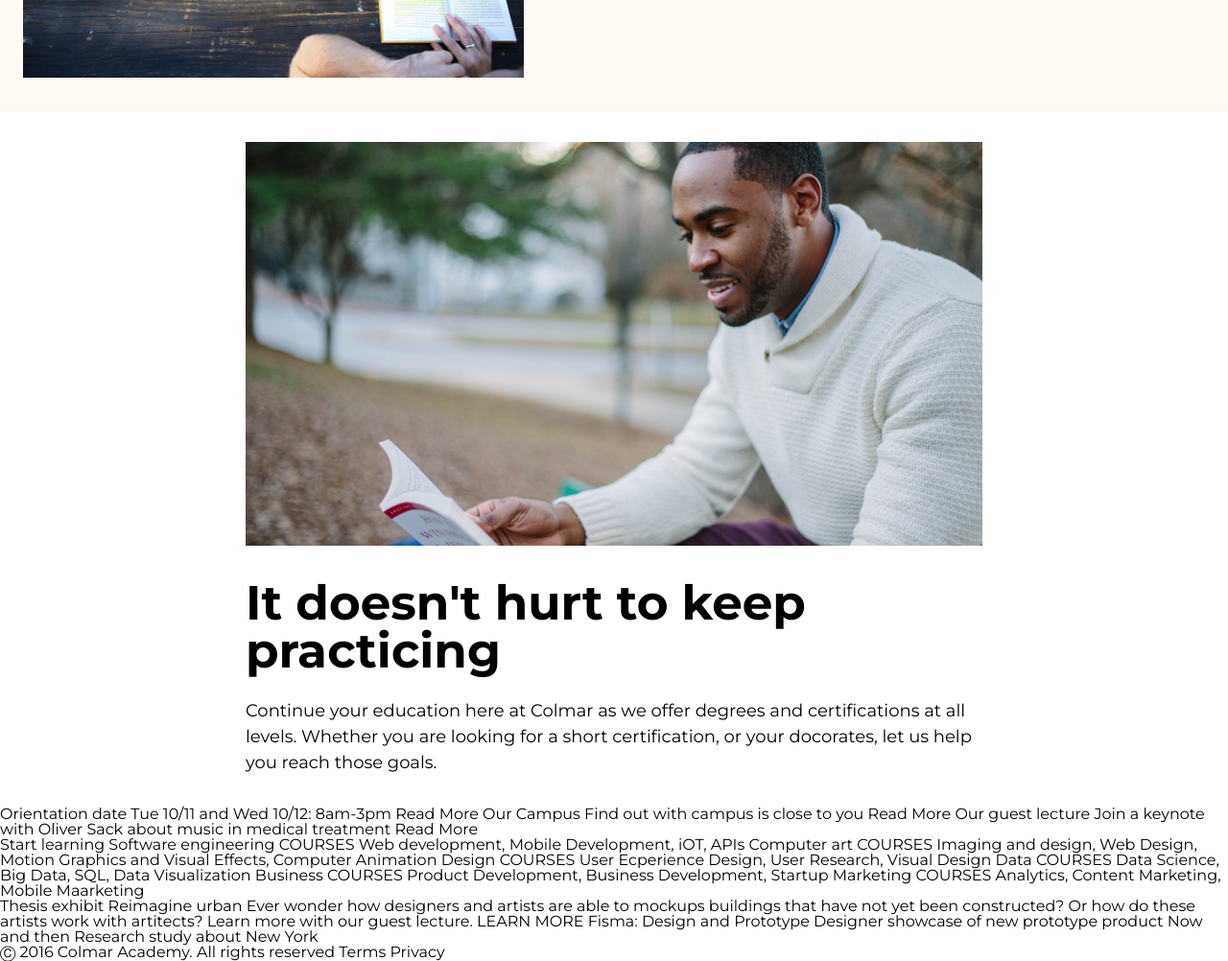
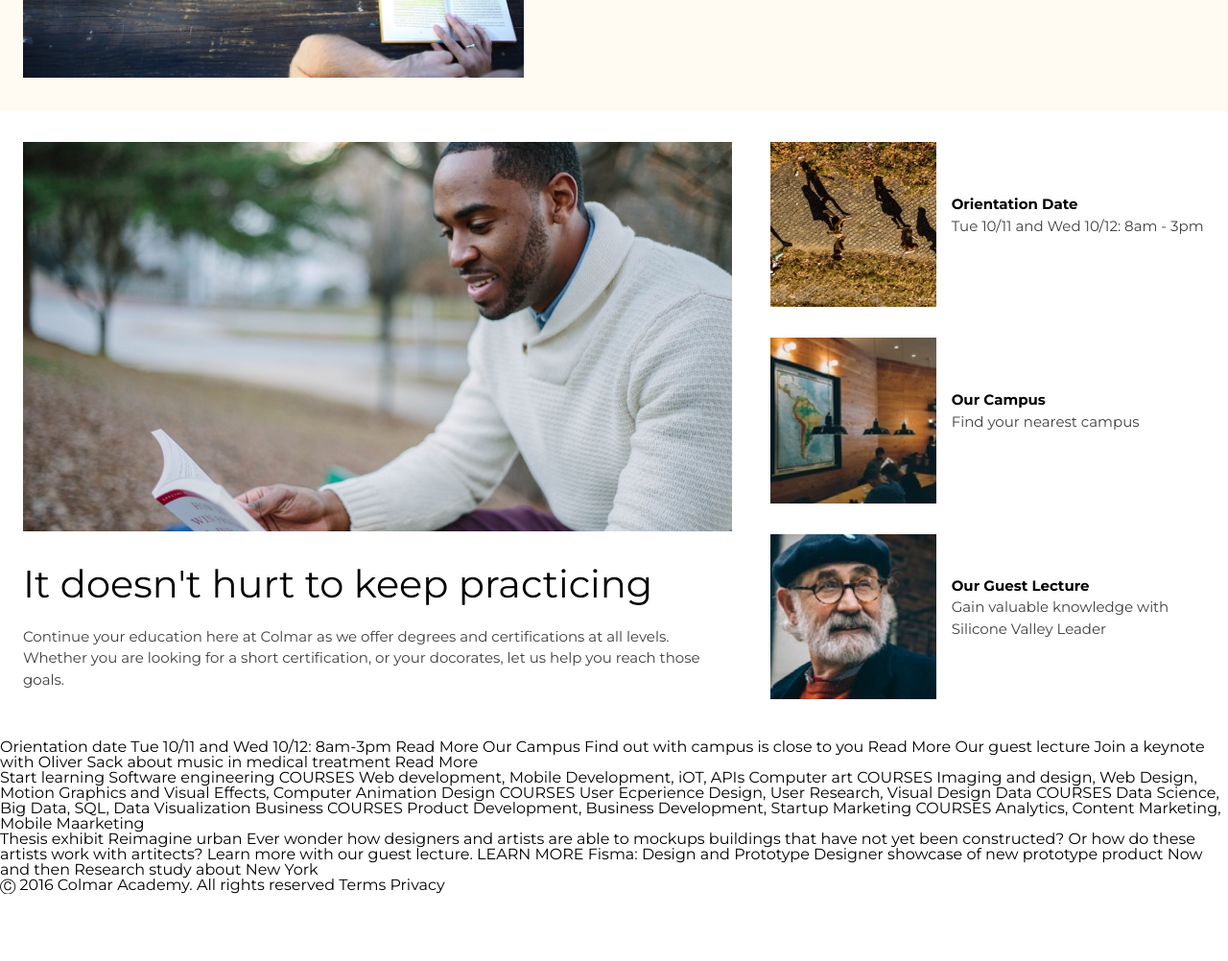
Before and after one commit to Kelseymaton/ColmarAcademy, a plain HTML site: page index.html in a window 1280 px wide. Shown: the part 401-1403 px from the top of the page at 96% size. After the commit the page ends 1333 px from the top, so only its background shows below. Drawn offline with Linux system fonts and the light colour scheme.

Commit message:
Work on second banner.

```diff
--- a/index.html
+++ b/index.html
@@ -46,6 +46,30 @@
         <h2>It doesn't hurt to keep practicing</h2>
         <p>Continue your education here at Colmar as we offer degrees and certifications at all levels. Whether you are looking for a short certification, or your docorates, let us help you reach those goals.</p>
       </div>
+      <div class="content-right">
+        <div class="Orientation-date">
+          <img src="./assets/images/information-orientation.jpg">
+          <div class="info">
+            <h3>Orientation Date</h3>
+            <p> Tue 10/11 and Wed 10/12: 8am - 3pm</p>
+          </div>
+        </div>
+        <div class="our-campus">
+          <img src="./assets/images/information-campus.jpg">
+          <div class="info">
+            <h3>Our Campus</h3>
+            <p>Find your nearest campus</p>
+          </div>
+        </div>
+        <div class="our-guest">
+          <img src="./assets/images/information-guest-lecture.jpg">
+          <div class="info">
+            <h3>Our Guest Lecture</h3>
+            <p>Gain valuable knowledge with Silicone Valley Leader</p>
+          </div>
+        </div>
+      </div>
+
     </div>
 
       Orientation date
--- a/styles.css
+++ b/styles.css
@@ -14,9 +14,10 @@ body {
 
 p {
   line-height: 1.5;
-  font-size: 18px;
+  font-size: 15px;
+  margin: 0px 0 19px 0;
+  color: #3E3F40;
 }
-
 
 /* top navigation */
 header {
@@ -95,11 +96,6 @@ ul {
   padding-bottom: 20px;
 }
 
-.content-right p {
-  font-weight: bold;
-  margin: 0px 0 19px 0;
-  color: #3E3F40;
-}
 
 .start-here-button{
   display: flex;
@@ -139,8 +135,34 @@ ul {
 }
 
 .main-content h2{
-  font-size: 50px;
-  font-weight: bold;
+  font-size: 40px;
   margin-top: 32px;
   margin-bottom: 24px;
 }
+
+.Orientation-date, .our-campus, .our-guest, .Design-Prototype, .Now-and-then {
+    display: flex;
+    align-items: center;
+}
+
+.content-right img {
+  width: 35%;
+  height: auto;
+  margin: 16px;
+}
+
+.info {
+  line-height: 1.5;
+}
+
+.content-right .info {
+    width: 65%;
+}
+
+.info h3 {
+  font-weight: bold;
+  font-size: 15px;
+}
+
+
+/* 2nd banner, main content */
```
